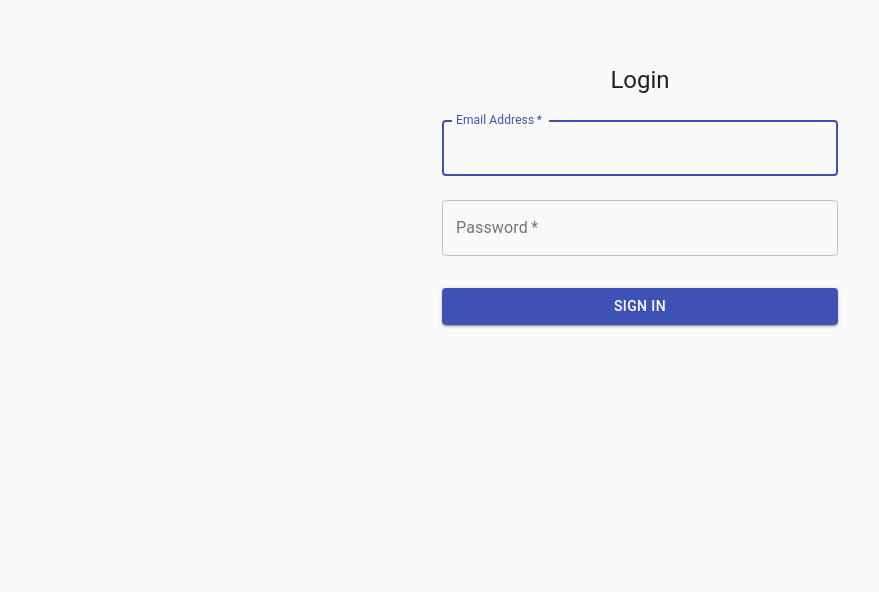
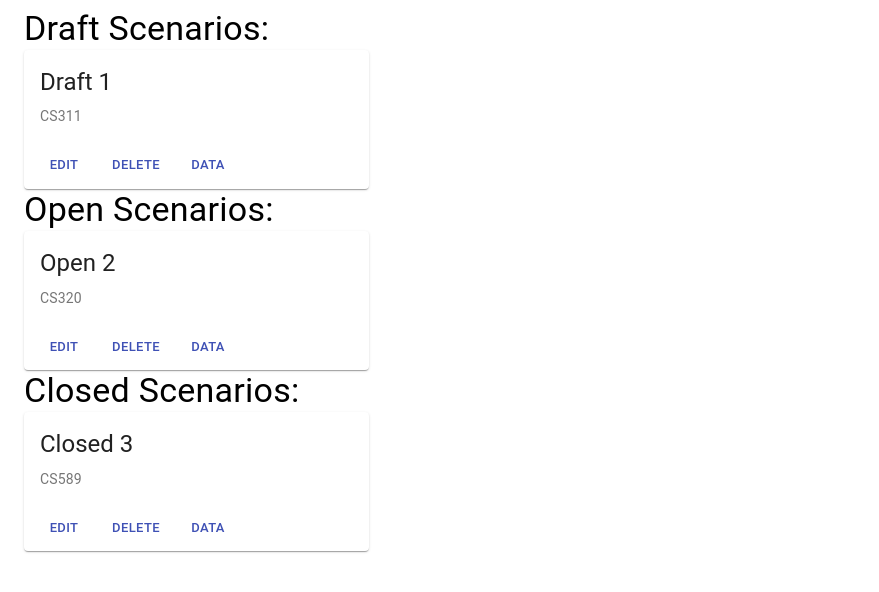
Before and after one commit to david-fisher/320-F20-Track-IV, a React (Create React App) app in the folder scenario_editor/: page / in a window 1280 px wide. Shown: the top 592 px of the page, without its empty margins (0-879 px from the left). Built offline with nearby package versions, Linux system fonts and the light colour scheme.

Commit message:
Fixed some routing issues
-Fixed some random routing issues
-Need to look more into routing other pages with longer urls

```diff
--- a/scenario_editor/src/App.js
+++ b/scenario_editor/src/App.js
@@ -7,14 +7,13 @@ import Dashboard from './Pages/Dashboard';
 import { BrowserRouter as Router, Switch, Route } from 'react-router-dom';
 
 
-function App() {
-
+export default function App() {
   return (
     <Router>
       <Switch>
         {/* This is a default load-in into the application. */}
-        <Route path="/login" exact component={Login} />
-        <Route path="/" component={Login} />
+        <Route exact path="/login" exact component={Login} />
+        <Route path="/" component={Dashboard} />
 
         {/* The DASHBOARD with be the location of the Drafts, Open, and Closed scenarios for this user */}
         <Route path="/dashboard" component={Dashboard} />
@@ -24,13 +23,7 @@ function App() {
         <Route path="/editor/:id" render={(props) => (
           <Editor {...props} />
         )} />
-
       </Switch>
-
     </Router>
-
   );
 }
-
-
-export default App;
--- a/scenario_editor/src/Components/ScenarioCard.js
+++ b/scenario_editor/src/Components/ScenarioCard.js
@@ -51,6 +51,7 @@ export default function ScenarioCard(props) {
           <Button size="small" color="primary">
             Delete
           </Button>
+
           <Button size="small" color="primary" component={Link} to={{
             pathname: "/data/" + data.id,
             scenarioData: data
--- a/scenario_editor/src/Pages/Dashboard.js
+++ b/scenario_editor/src/Pages/Dashboard.js
@@ -1,13 +1,10 @@
 import React, { Component } from 'react';
 import {
     Container,
-    Box,
     Typography,
     Grid,
 } from '@material-ui/core';
 import ScenarioCard from '../Components/ScenarioCard'
-import Nav from '../Components/Nav'
-import { Link } from 'react-router-dom';
 import { makeStyles } from '@material-ui/core/styles';
 
 const useStyles = makeStyles((theme) => ({
--- a/scenario_editor/src/Pages/Login.js
+++ b/scenario_editor/src/Pages/Login.js
@@ -1,5 +1,5 @@
 import React from 'react';
-import {Link} from 'react-router-dom';
+import { Link } from 'react-router-dom';
 import Button from '@material-ui/core/Button';
 import CssBaseline from '@material-ui/core/CssBaseline';
 import TextField from '@material-ui/core/TextField';
@@ -10,7 +10,9 @@ import Container from '@material-ui/core/Container';
 
 function Login() {
   return (
-      ''
+    <div>
+      {''}
+    </div>
   );
 }
 
@@ -83,7 +85,6 @@ function Login() {
               Sign In
               </Button>
           </Link>
-
         </form>
       </div>
       <Box mt={8}>
```
Lines whose indentation alone changed are shown as unchanged.
